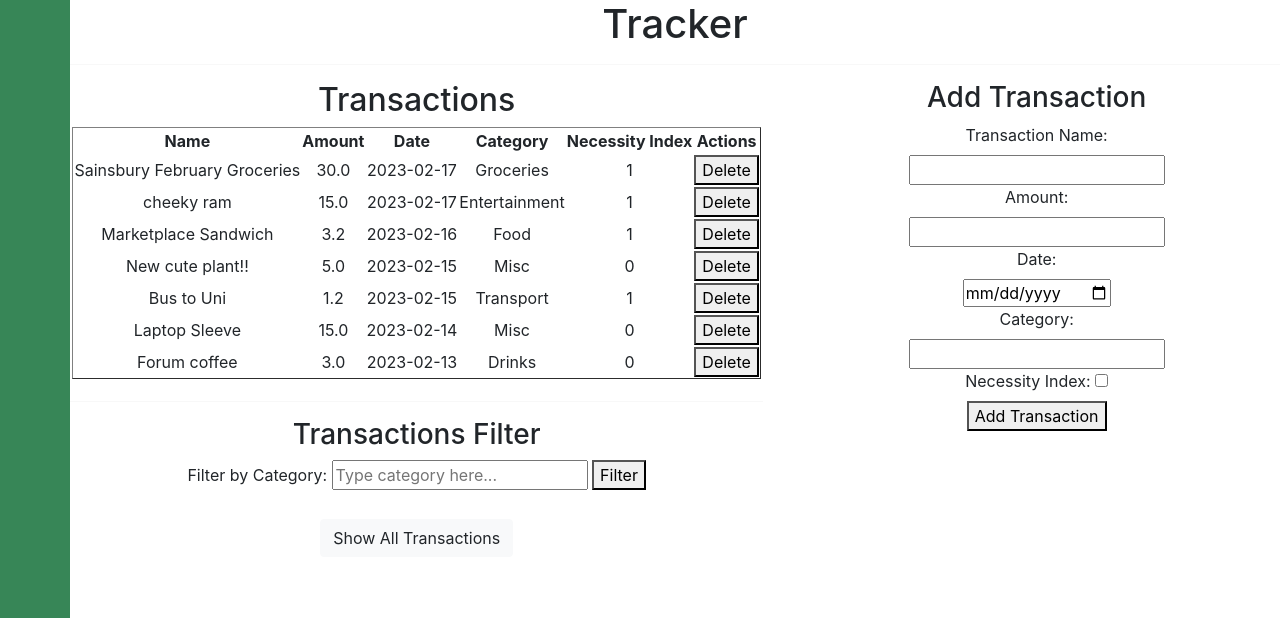
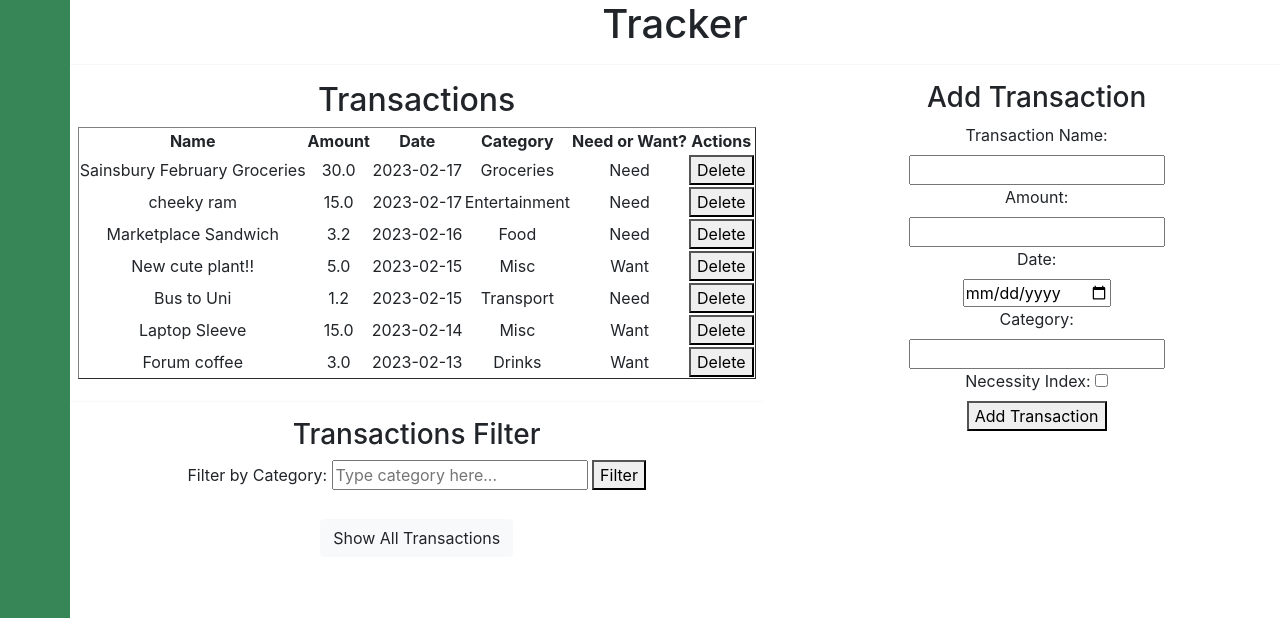
Before and after one commit to yapjun/penny-pinchers, a Flask app: page /tracker in a window 1280 px wide. Shown: the top 618 px of the page. Run offline with Flask 3, Linux system fonts and the light colour scheme; data comes from the database, SQL or seed files in the repository; some libraries are stand-ins or nearby versions.

Commit message:
Update tracker.html
no longer random 1 and 0

```diff
--- a/templates/tracker.html
+++ b/templates/tracker.html
@@ -46,7 +46,7 @@
                         <th>Amount</th>
                         <th>Date</th>
                         <th>Category</th>
-                        <th>Necessity Index</th>
+                        <th>Need or Want?</th>
                         <th>Actions</th>
                     </tr>
                 </thead>
@@ -57,7 +57,11 @@
                             <td>{{ transaction[2] }}</td>
                             <td>{{ transaction[3] }}</td>
                             <td>{{ transaction[4] }}</td>
-                            <td>{{ transaction[5] }}</td>
+                            <td>{% if transaction[5] == 1 %}
+                                Need
+                                {% else %}
+                                Want
+                                {% endif %}</td>
                             <td>
                                 <form action="/delete" method="post">
                                     <input type="hidden" name="transaction_id" value="{{ transaction[0] }}">
```
